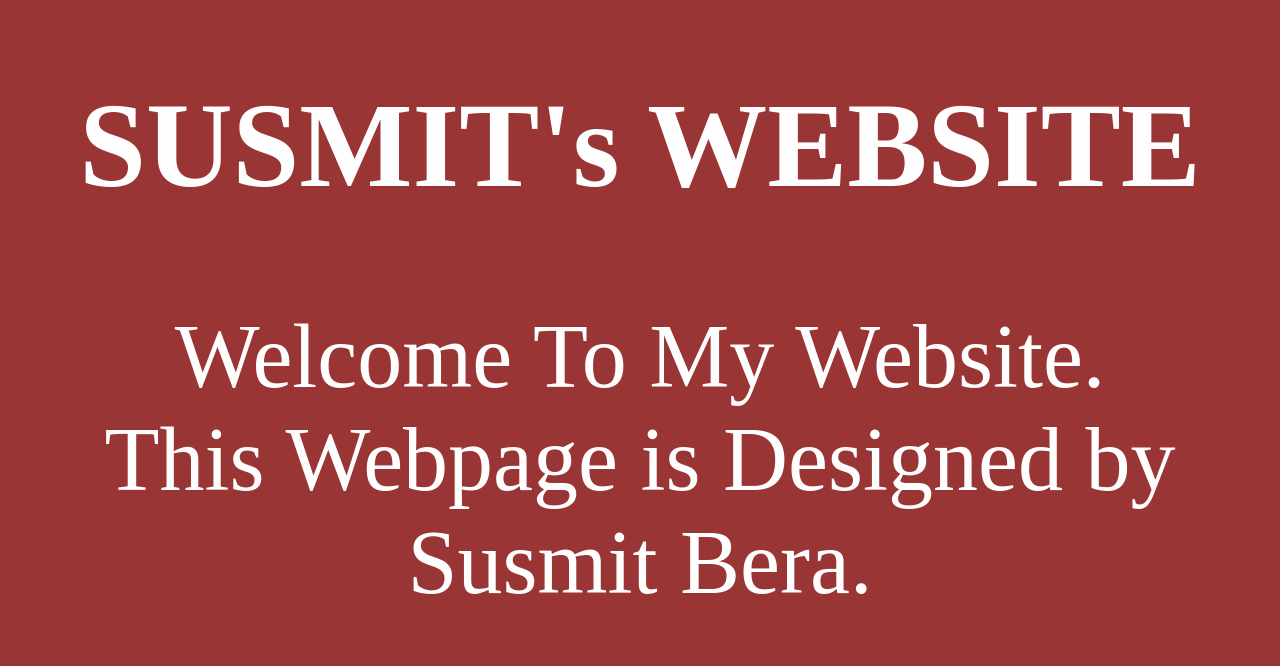
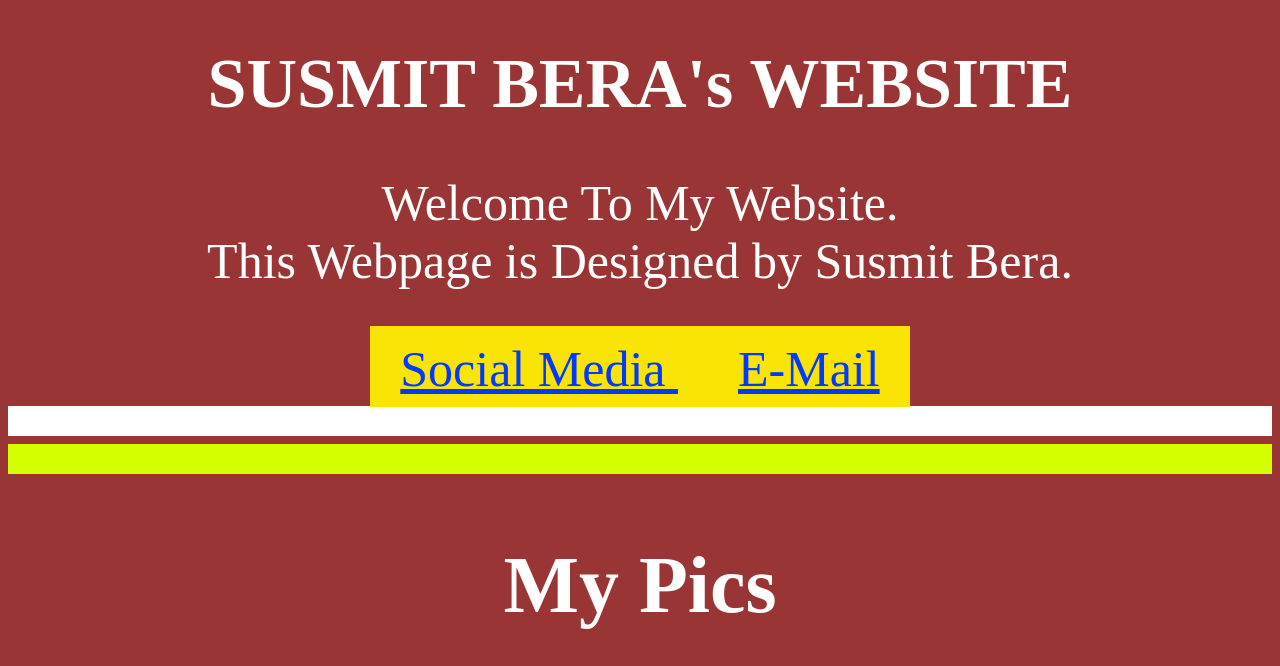
Before and after one commit to susmitbera/susmitbera, a plain HTML site: page index.html in a window 1280 px wide. Shown: the part 286-952 px from the top of the page. Drawn offline with Linux system fonts and the light colour scheme.

Commit message:
Add files via upload

```diff
--- a/index.html
+++ b/index.html
@@ -3,22 +3,22 @@
 src="logo.jpeg"></div>
 
 <body style=background-color:9a3535;>
-<h1 style="font-size:120px; text-align:center; color:fffefe"> SUSMIT's WEBSITE </h1>
+<h1 style="font-size:70px; text-align:center; color:fffefe"> SUSMIT BERA's WEBSITE </h1>
 
-<p style="text-align:center; font-size:90px; color:fffefe"> Welcome To My Website. <br>This Webpage is Designed by Susmit Bera. </P>
+<p style="text-align:center; font-size:50px; color:fffefe"> Welcome To My Website. <br>This Webpage is Designed by Susmit Bera. </P>
 
 <div style="text-align:center;">
-<a style="font-size: 70px; color:003aff; background-color: #fae406; padding: 15px 30px 10px 30px; line-hight:70px"
+<a style="font-size: 50px; color:003aff; background-color: #fae406; padding: 15px 30px 10px 30px; line-hight:70px"
 href="https://www.facebook.com/susmit.bera.14"> Social Media
 </a>
-<a style="font-size: 70px; color:003aff; background-color: #fae406; padding: 15px 30px 10px 30px; line-hight:70px"
+<a style="font-size: 50px; color:003aff; background-color: #fae406; padding: 15px 30px 10px 30px; line-hight:70px"
 href="mailto:susmitbera2007@gmail.com"> E-Mail </a>
 </div>
 
 <hr  size=30px height=100% color="ffffff">
 <hr size=30px height=100% color="d4ff00">
 
-<h2 style="font-size:120px; text-align:center; color:fffefe"> My Pics </h2>
+<h2 style="font-size:80px; text-align:center; color:fffefe"> My Pics </h2>
 
 <img style="width: 49.70%;" src="My Img.jpg">
 <img style="width: 49.70%;" src="Selfie.jpg">
```
